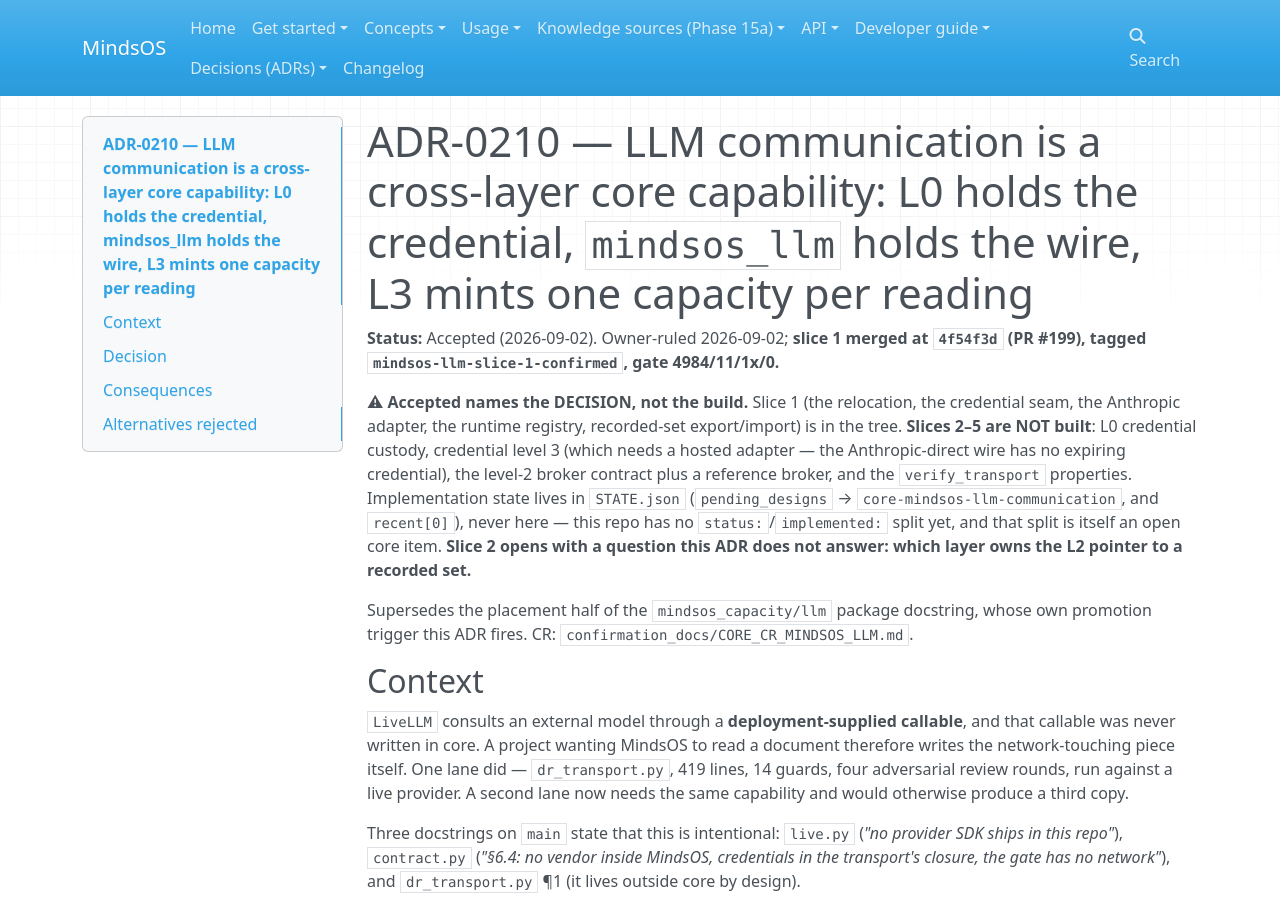
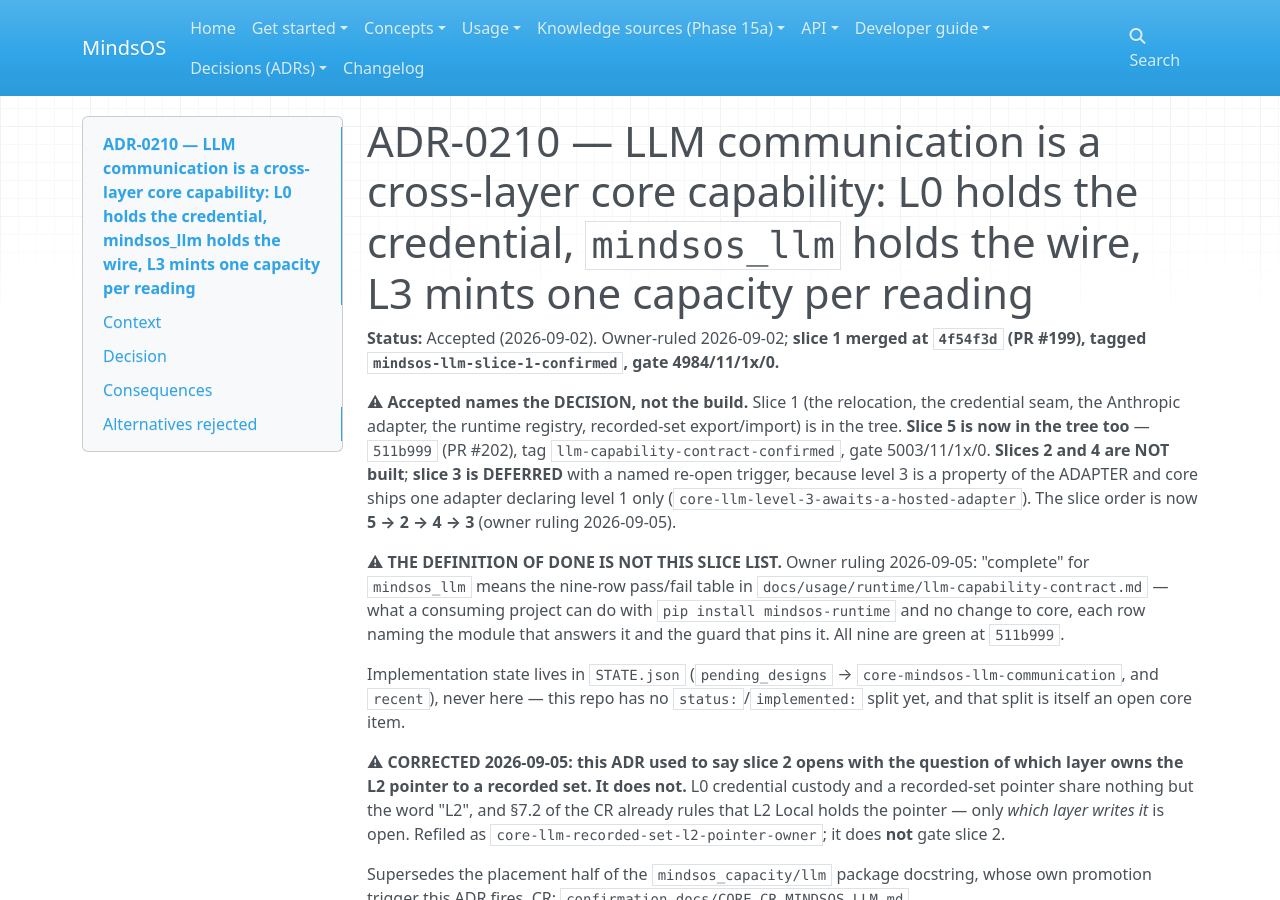
Before and after one commit to halvim/mindsos, an MkDocs documentation site: the page built from docs/decisions/adr/0210-llm-communication-layering.md, in a window 1280 px wide and 900 px high. Built offline with MkDocs 1.6.1, drawn with Linux system fonts in a browser that asks for light colours; nearby versions of some CDN libraries.

Commit message:
docs: three surfaces PR #202 falsified, corrected in the tree rather than only in STATE
ADR-0210's header said slices 2-5 were unbuilt and that the L2 pointer opens
slice 2; both are now false. CR section 6's slice-5 paragraph listed three
properties that had shipped in 1b and were guarded - it predated 1b and cost a
lane a wrong plan before a grep caught it. HANDOFF 2.4b carried the same two
errors. All three now name the capability contract as the definition of done and
the order as 5 2 4 3.

Co-Authored-By: Claude Opus 5 <noreply@anthropic.com>
Claude-Session: https://claude.ai/code/session_01DixSwC4siLKF3tkewyg5Wg

```diff
--- a/docs/decisions/adr/0210-llm-communication-layering.md
+++ b/docs/decisions/adr/0210-llm-communication-layering.md
@@ -5,14 +5,30 @@
 
 ⚠ **Accepted names the DECISION, not the build.** Slice 1 (the relocation, the
 credential seam, the Anthropic adapter, the runtime registry, recorded-set
-export/import) is in the tree. **Slices 2–5 are NOT built**: L0 credential
-custody, credential level 3 (which needs a hosted adapter — the Anthropic-direct
-wire has no expiring credential), the level-2 broker contract plus a reference
-broker, and the `verify_transport` properties. Implementation state lives in
-`STATE.json` (`pending_designs` → `core-mindsos-llm-communication`, and
-`recent[0]`), never here — this repo has no `status:`/`implemented:` split yet,
-and that split is itself an open core item. **Slice 2 opens with a question this
-ADR does not answer: which layer owns the L2 pointer to a recorded set.**
+export/import) is in the tree. **Slice 5 is now in the tree too** — `511b999`
+(PR #202), tag `llm-capability-contract-confirmed`, gate 5003/11/1x/0.
+**Slices 2 and 4 are NOT built**; **slice 3 is DEFERRED** with a named re-open
+trigger, because level 3 is a property of the ADAPTER and core ships one adapter
+declaring level 1 only (`core-llm-level-3-awaits-a-hosted-adapter`). The slice
+order is now **5 → 2 → 4 → 3** (owner ruling 2026-09-05).
+
+⚠ **THE DEFINITION OF DONE IS NOT THIS SLICE LIST.** Owner ruling 2026-09-05:
+"complete" for `mindsos_llm` means the nine-row pass/fail table in
+`docs/usage/runtime/llm-capability-contract.md` — what a consuming project can
+do with `pip install mindsos-runtime` and no change to core, each row naming the
+module that answers it and the guard that pins it. All nine are green at
+`511b999`.
+
+Implementation state lives in `STATE.json` (`pending_designs` →
+`core-mindsos-llm-communication`, and `recent`), never here — this repo has no
+`status:`/`implemented:` split yet, and that split is itself an open core item.
+
+⚠ **CORRECTED 2026-09-05: this ADR used to say slice 2 opens with the question
+of which layer owns the L2 pointer to a recorded set. It does not.** L0
+credential custody and a recorded-set pointer share nothing but the word "L2",
+and §7.2 of the CR already rules that L2 Local holds the pointer — only *which
+layer writes it* is open. Refiled as `core-llm-recorded-set-l2-pointer-owner`;
+it does **not** gate slice 2.
 
 Supersedes the
 placement half of the `mindsos_capacity/llm` package docstring, whose own
```
Also changed, not shown: HANDOFF.md (+17 -4 lines), confirmation_docs/CORE_CR_MINDSOS_LLM.md (+28 -6 lines).
